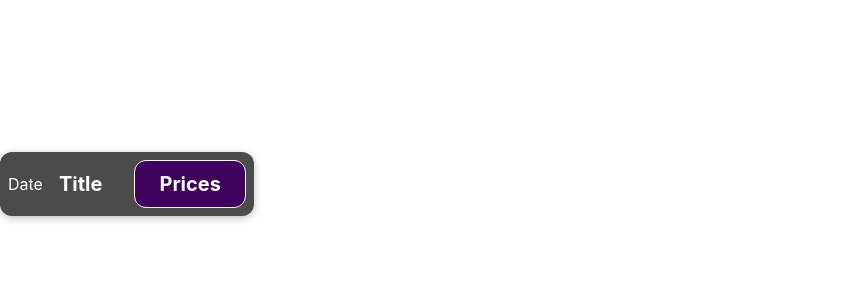
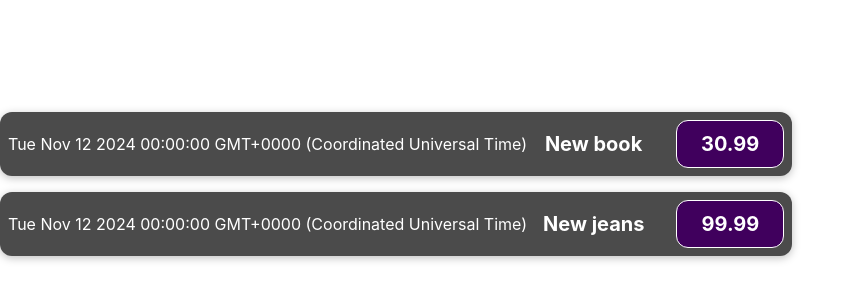
Before and after one commit to robinristo78/React-Project, a React app in the folder expenses/: page / in a window 1280 px wide. Shown: the part 216-516 px from the top of the page, without its empty margins (0-859 px from the left). Built offline with nearby package versions, Linux system fonts and the light colour scheme; the HTML template or start-up script is replaced by a standard one.

Commit message:
3. Komponendi sisustamine andmetega

```diff
--- a/expenses/src/App.css
+++ b/expenses/src/App.css
@@ -0,0 +1,38 @@
+.App {
+    text-align: center;
+  }
+
+  .App-logo {
+    height: 40vmin;
+    pointer-events: none;
+  }
+
+  @media (prefers-reduced-motion: no-preference) {
+    .App-logo {
+      animation: App-logo-spin infinite 20s linear;
+    }
+  }
+
+  .App-header {
+    background-color: #282c34;
+    min-height: 100vh;
+    display: flex;
+    flex-direction: column;
+    align-items: center;
+    justify-content: center;
+    font-size: calc(10px + 2vmin);
+    color: white;
+  }
+
+  .App-link {
+    color: #61dafb;
+  }
+
+  @keyframes App-logo-spin {
+    from {
+      transform: rotate(0deg);
+    }
+    to {
+      transform: rotate(360deg);
+    }
+  }
--- a/expenses/src/App.jsx
+++ b/expenses/src/App.jsx
@@ -1,12 +1,27 @@
-import React from 'react'
-import ExpenseItem from './components/ExpenseItem.jsx'
+import React from 'react';
+import ExpenseItem from './components/ExpenseItem.jsx';
+import './App.css'
 
 const App = () => {
+  const expenses = [
+    {
+      date: new Date(2024,10,12),
+      title: 'New book',
+      price: 30.99
+    },
+    {
+      date: new Date(2024,10,12),
+      title: 'New jeans',
+      price: 99.99
+    }
+  ]
+
   return (
     <div className='App'>
-      <ExpenseItem />
+      <ExpenseItem data={expenses[0]}/>
+      <ExpenseItem data={expenses[1]}/>
     </div>
-  )
+  );
 }
 
-export default App
+export default App;
--- a/expenses/src/components/ExpenseItem.jsx
+++ b/expenses/src/components/ExpenseItem.jsx
@@ -1,16 +1,19 @@
 import './ExpenseItem.css'
 
-const ExpenseItem = () => {
-    // return (<h2>ExpenseItem</h2>)
+const ExpenseItem = (props) => {
+
+    console.log(props);
+    console.log(props.data);
+
     return (
         <div className='expense-item'>
-            <div>Date</div>
+            <div>{props.data.date.toString()}</div>
             <div className='expense-item__description'>
-                <h2>Title</h2>
-                <div className='expense-item__price'>Prices</div>
+                <h2>{props.data.title}</h2>
+                <div className='expense-item__price'>{props.data.price}</div>
             </div>
         </div>
     )
 }
 
-export default ExpenseItem
+export default ExpenseItem;
```
